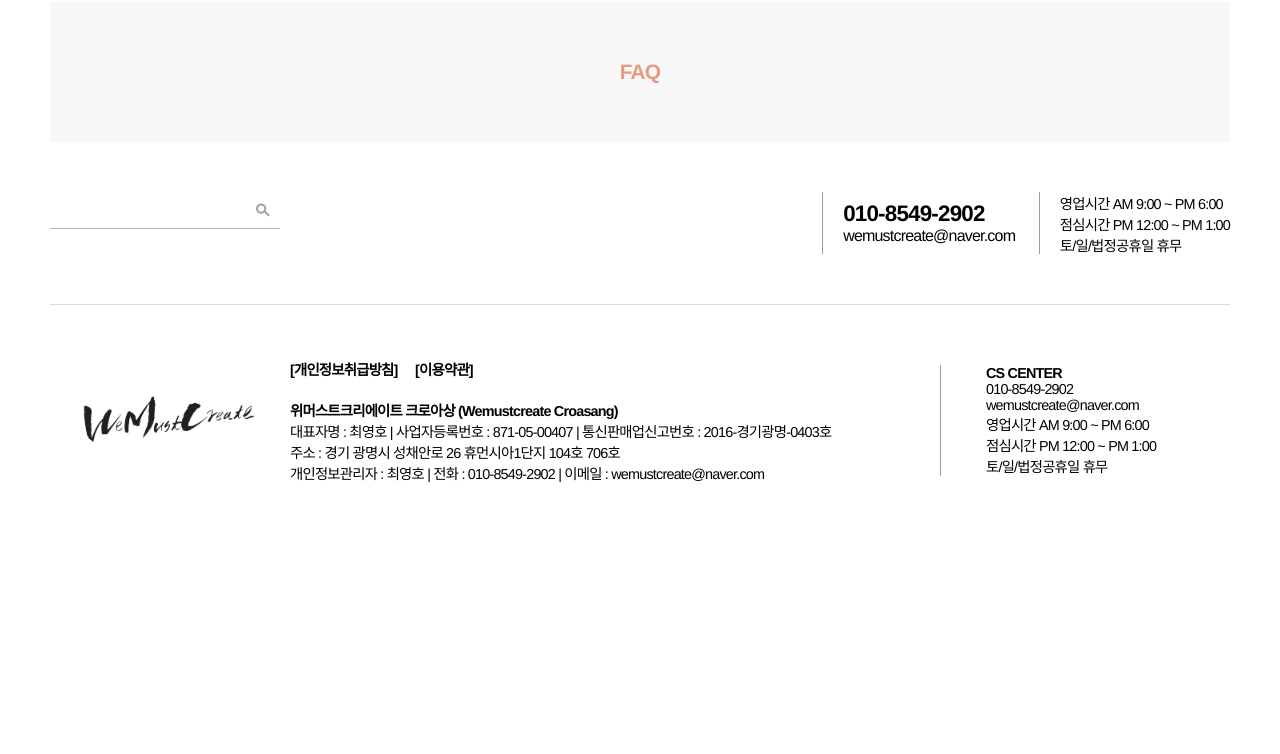
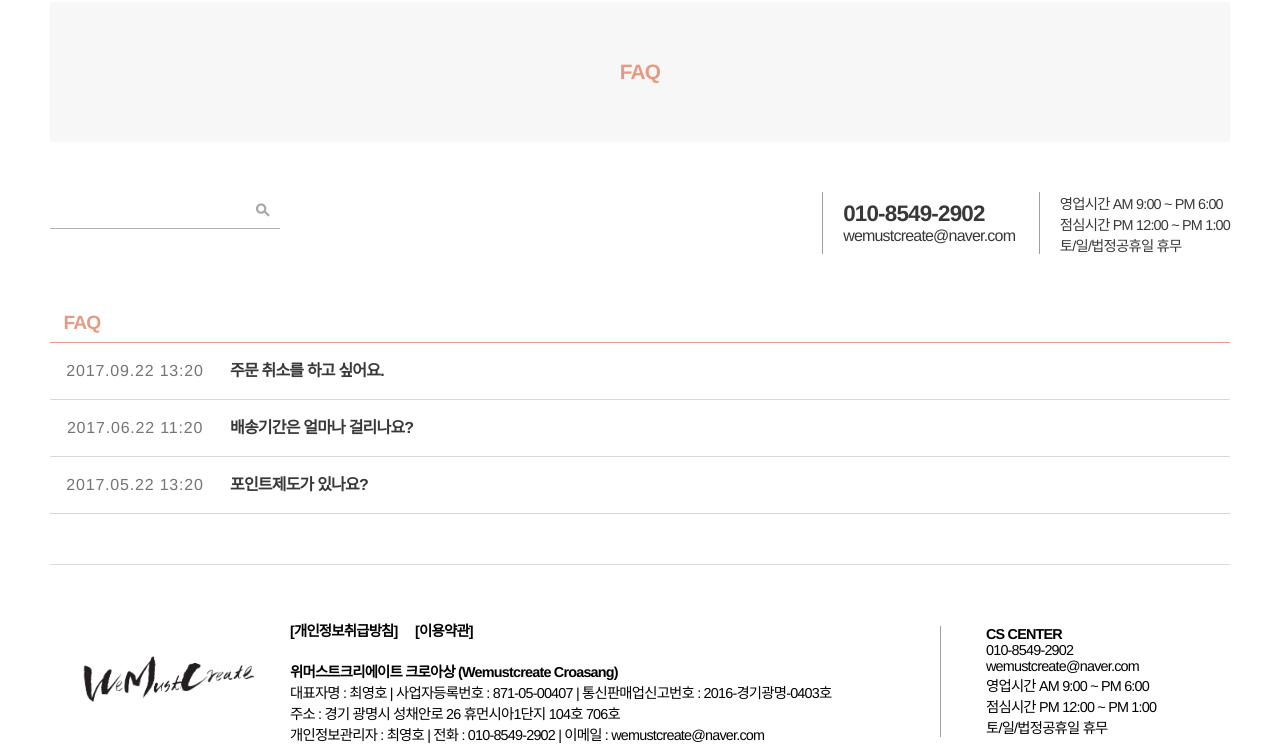
Before and after one commit to Seongbuming/Vonda, a PHP site: page /index.php?page=cscenter in a window 1280 px wide. Shown: the part 203-957 px from the top of the page. Before the commit the page ends 685 px from the top, so only its background shows below. Run offline with PHP 8.4, Linux system fonts and the light colour scheme.

Commit message:
게시판 기능 추가

```diff
--- /dev/null
+++ b/javascripts/board.js
@@ -0,0 +1,19 @@
+$(document).ready(function() {
+    function openPost(display_) {
+        var display = display_ || "table-row";
+
+        if ($(this).hasClass("row_subject")) {
+            var opened = $(this).hasClass("opened");
+            display = opened ? "none" : "table-row";
+            $(this).toggleClass("opened", !opened);
+        }
+
+        var $next = $(this).next(".row_post");
+        if ($next.length > 0) {
+            $next.css("display", display);
+            openPost.call($next, display);
+        }
+    }
+
+    $("table.board .row_subject").click(openPost);
+});
--- a/javascripts/client/home.js
+++ b/javascripts/client/home.js
@@ -1,3 +1,4 @@
+$(document).ready(function() {
     function showDetail(origin, $item, top) {
         // creator_detail이 삽입될 위치 탐색
         var $next = $item.next(".item");
@@ -34,7 +35,6 @@ function showDetail(origin, $item, top) {
         }
     }
 
-$(document).ready(function() {
     $("#contents .creator .item").click(function() {
         showDetail(this, $(this), $(this).position().top);
     });
--- a/stylesheets/client/cscenter.css
+++ b/stylesheets/client/cscenter.css
@@ -9,6 +9,7 @@
 }
 #contents .info_section .container {
     float: right;
+    color: #383838;
 }
 #contents .info_section .info {
     display: inline-block;
--- a/stylesheets/client/home.css
+++ b/stylesheets/client/home.css
@@ -65,7 +65,7 @@
 }
 #contents .category_menu li {
     float: left;
-    padding: .5em 1em;
+    padding: .5em .7em;
     color: #7f7f7f;
     border-bottom: 1px solid #7f7f7f;
 }
--- a/stylesheets/common.css
+++ b/stylesheets/common.css
@@ -20,6 +20,49 @@ h2.page_title {
     font-weight: bold;
     color: #e69a83;
     background-color: #f7f7f7;
+}
+
+h3.category {
+    text-transform: uppercase;
+    font-weight: bold;
+    font-size: 1.2em;
+    margin-top: 50px;
+    padding: .5em .7em;
+    color: #e69a83;
+    border-bottom: 1px solid #e69a83;
+}
+
+table.board {
+    width: 100%;
+    color: #383838;
+}
+table.board th,
+table.board td {
+    padding: 20px 10px;
+}
+table.board tbody tr {
+    border-bottom: 1px solid #d8d8d8;
+}
+table.board tbody .row_subject {
+    cursor: pointer;
+}
+table.board tbody .row_subject .time {
+    width: 150px;
+    text-align: center;
+    letter-spacing: .05em;
+    color: #747474;
+}
+table.board tbody .row_subject .subject {
+    font-weight: bold;
+}
+table.board tbody .row_post {
+    display: none;
+    background-color: #fafafa;
+}
+table.board tbody .row_post .type {
+    text-align: right;
+    font-size: 1.3em;
+    font-weight: bold;
 }
 
 .area_search {
--- a/views/pages/client/cscenter.php
+++ b/views/pages/client/cscenter.php
@@ -34,10 +34,69 @@
                 </div>
             </div>
         </div>
+
+        <h3 class="category">FAQ</h3>
+
+        <table class="board">
+            <tbody>
+                <tr class="row_subject">
+                    <td class="time">2017.09.22 13:20</td>
+                    <td class="subject">주문 취소를 하고 싶어요.</td>
+                </tr>
+                <tr class="row_post">
+                    <td class="type">Q.</td>
+                    <td class="result">주문 취소를 하고 싶어요.</td>
+                </tr>
+                <tr class="row_post">
+                    <td class="type">A.</td>
+                    <td class="result">
+                        <p>.................</p>
+                    </td>
+                </tr>
+
+                <tr class="row_subject">
+                    <td class="time">2017.06.22 11:20</td>
+                    <td class="subject">배송기간은 얼마나 걸리나요?</td>
+                </tr>
+                <tr class="row_post">
+                    <td class="type">Q.</td>
+                    <td class="result">배송기간은 얼마나 걸리나요?</td>
+                </tr>
+                <tr class="row_post">
+                    <td class="type">A.</td>
+                    <td class="result">
+                        <p>보통 배송은 결제 후 영업일 기준으로 3~5일 소요됩니다.</p>
+                        <p>단, 일시품절이나 입고지연, 제작 등으로 배송이 7일 ~ 20일 이상 걸릴 수 있으며</p>
+                        <p>배송이 지연될 경우에는 출고 예정일을 핸드폰 문자로 안내드립니다.</p>
+                        <p>※ </p>
+                        <p>보통 당일 오후 3시까지 결제완료된 주문을 확인 후 상품을 준비하며</p>
+                        <p>상품의 출고는 주문일 기준 2~3일 소요될 수 있습니다.</p>
+                    </td>
+                </tr>
+
+                <tr class="row_subject">
+                    <td class="time">2017.05.22 13:20</td>
+                    <td class="subject">포인트제도가 있나요?</td>
+                </tr>
+                <tr class="row_post">
+                    <td class="type">Q.</td>
+                    <td class="result">포인트제도가 있나요?</td>
+                </tr>
+                <tr class="row_post">
+                    <td class="type">A.</td>
+                    <td class="result">
+                        <p>.................</p>
+                    </td>
+                </tr>
+            </tbody>
+        </table>
     </div>
 
     <footer>
         <?=$this->loadLayout("footer")?>
     </footer>
+
+    <script src="libraries/jquery-3.2.1.min.js"></script>
+    <script src="javascripts/board.js"></script>
 </body>
 </html>
```
Lines whose indentation alone changed are shown as unchanged.
